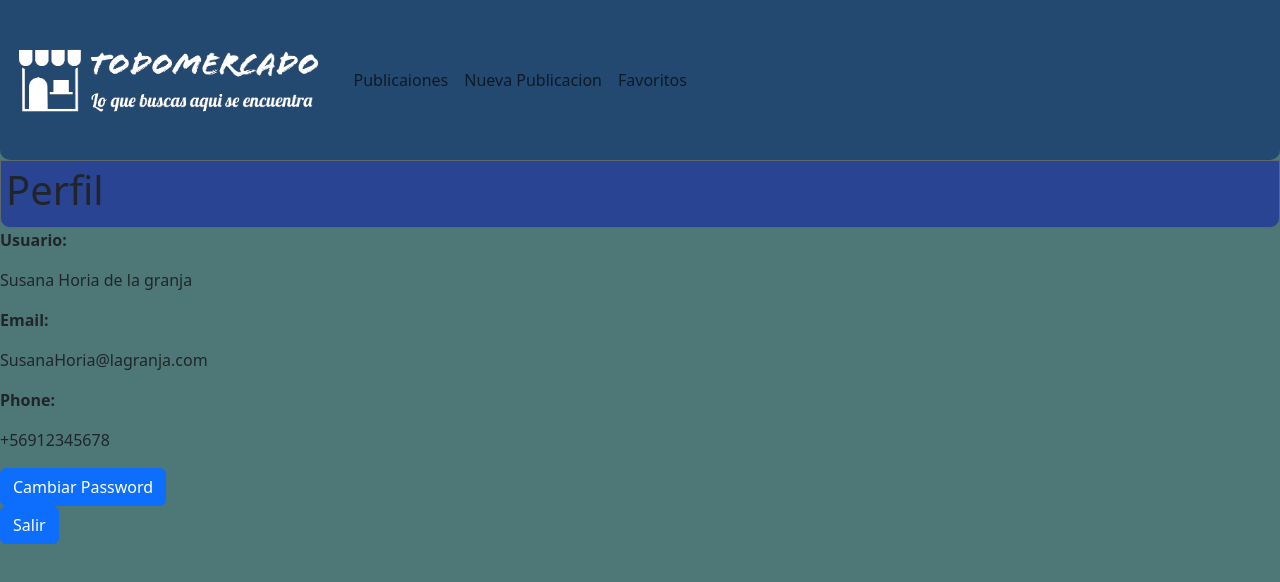
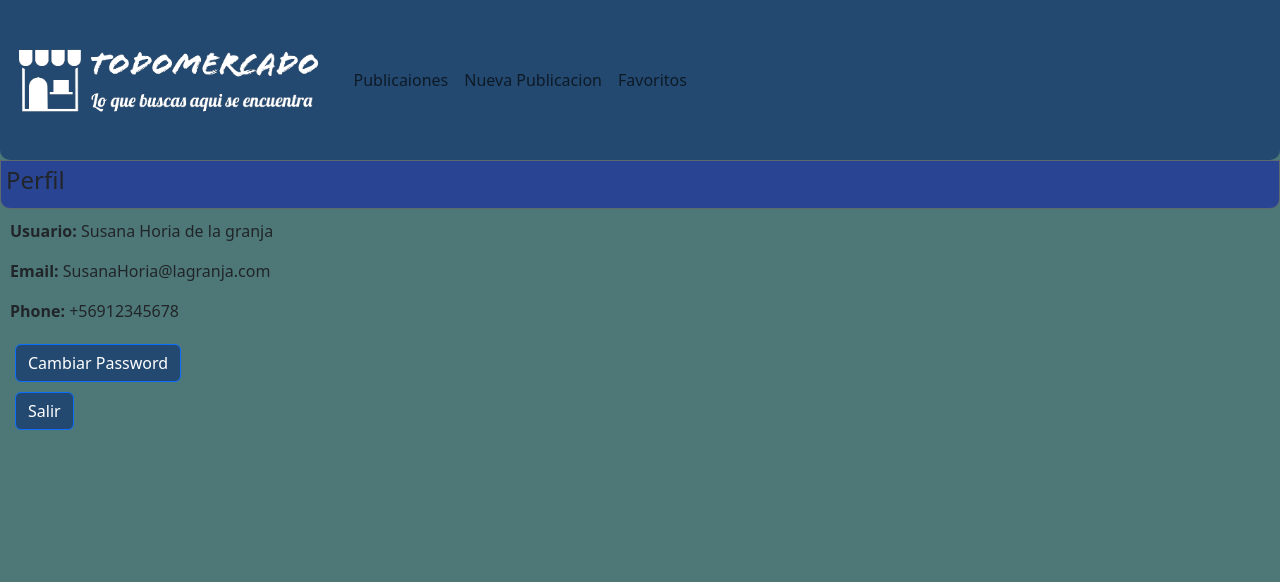
Before and after one commit to Voldeltiem/ProyectoFinalMarketPlace, a React (Vite) app in the folder MarketPlace/: page /perfil in a window 1280 px wide. Shown: the top 582 px of the page. Built offline with nearby package versions, Linux system fonts and the light colour scheme.

Commit message:
update front
se agrega carousel y se terminan detalles visuales

```diff
--- a/MarketPlace/src/components/Section.jsx
+++ b/MarketPlace/src/components/Section.jsx
@@ -1,9 +1,39 @@
 //seccion con publicidad
 import React from 'react'
+import Carousel from 'react-bootstrap/Carousel';
+import Imagen from '../assets/TodoMercado-logos_white.png';
 
 function Section() {
   return (
-    <div id="section">Section</div>
+    <div id="section">
+      <Carousel>
+        <Carousel.Item>
+          <img className='imagenCarousel' src={Imagen} alt="" />
+          <Carousel.Caption>
+            <h3>First slide label</h3>
+            <p>Nulla vitae elit libero, a pharetra augue mollis interdum.</p>
+          </Carousel.Caption>
+        </Carousel.Item>
+        <Carousel.Item>
+          <img className='imagenCarousel' src={Imagen} alt="" />
+
+          <Carousel.Caption>
+            <h3>Second slide label</h3>
+            <p>Lorem ipsum dolor sit amet, consectetur adipiscing elit.</p>
+          </Carousel.Caption>
+        </Carousel.Item>
+        <Carousel.Item>
+          <img className='imagenCarousel' src={Imagen} alt="" />
+
+          <Carousel.Caption>
+            <h3>Third slide label</h3>
+            <p>
+              Praesent commodo cursus magna, vel scelerisque nisl consectetur.
+            </p>
+          </Carousel.Caption>
+        </Carousel.Item>
+      </Carousel>
+    </div>
   )
 }
 
--- a/MarketPlace/src/index.css
+++ b/MarketPlace/src/index.css
@@ -5,7 +5,7 @@
 }
 
 #market {
-    margin-top: 60px;
+    margin-top: 10px;
     display: grid;
     grid-template-columns: repeat(auto-fill, minmax(300px, 1fr));
     background-color: #4E7877;
@@ -81,6 +81,47 @@
 body {
     background-color: #4E7877;
 }
+#login {
+    margin: 15px;
+    padding: 10px;
+    border: 1px solid #2A4494;
+    border-radius: 10px;
+    background-color: #5C6A6B;
+}
+#conteinerButomLogin {
+    display: flex;
+    justify-content: flex-start;
+}
+.colorBoton {
+    background-color: #244970;
+    margin: 5px;
+}
+#h1Titulo {
+    width: 100%;
+    border-radius: 0px 0px 10px 10px;
+    background-color: #2A4494;
+}
+#registro {
+    margin: 0px 5px 0px 5px;
+    padding: 5px;
+}
+#datosPhone {
+    margin: 5px;
+    padding: 5px;
+    height: 100vh;
+}
+#formularioPublicacion {
+    position: fixed;
+    margin: 15px;
+}
+h1{
+    font-size:x-large;
+}
+.imagenCarousel{
+    width: 60vh;
+    margin: auto;
+    display: block;
+}
 @media (max-width: 768px) {
     .color {
         color: #5C6A6B;
@@ -153,7 +194,6 @@ body {
     #salirButtom {
         margin-top: 10px;
     }
-
 
     .bodytarjetaDetalle {
         background-color: #224870;
--- a/MarketPlace/src/views/Favoritos.jsx
+++ b/MarketPlace/src/views/Favoritos.jsx
@@ -1,15 +1,20 @@
 import React from 'react'
 import Nava from "../components/Nava";
 import Market  from '../components/Market';
+import NavaDesk from '../components/NavaDesk';
+import { useMediaQuery } from 'react-responsive';
 
 function Favoritos() {
+  const isMobile = useMediaQuery({ maxWidth: 768 });
+
   return (
     <div>
+      {!isMobile && <NavaDesk />}
       <div id='h1Titulo'>
-        <h1>Perfil</h1>
+        <h1>Favoritos</h1>
       </div>
       <Market />
-      <Nava />
+      {isMobile && <Nava />}
     </div>
   )
 }
--- a/MarketPlace/src/views/Login.jsx
+++ b/MarketPlace/src/views/Login.jsx
@@ -2,21 +2,26 @@ import React from 'react'
 import Form from 'react-bootstrap/Form';
 import Nava from "../components/Nava"
 import Button from 'react-bootstrap/Button';
+import NavaDesk from '../components/NavaDesk';
 import { useNavigate } from 'react-router';
+import { useMediaQuery } from 'react-responsive';
+
 
 function Login() {
   const navigate = useNavigate()
+  const isMobile = useMediaQuery({ maxWidth: 768 })
 
-  const registroClick = ()=>{
+  const registroClick = () => {
     navigate("/registro")
   }
-  const inicioClick = ()=>{
+  const inicioClick = () => {
     navigate("/")
   }
 
   return (
     <div>
-      <Nava/>
+      {isMobile && <Nava />}
+      {!isMobile && <NavaDesk />}
       <div id='login'>
         <Form>
           <Form.Group className="mb-3" controlId="exampleForm.ControlInput1">
--- a/MarketPlace/src/views/NuevaPublicacion.jsx
+++ b/MarketPlace/src/views/NuevaPublicacion.jsx
@@ -28,7 +28,7 @@ function NuevaPublicacion() {
     <div>
       {!isMobile && <NavaDesk />}
       <div id='h1Titulo'>
-        <h1>Perfil</h1>
+        <h1>Nueva Publicacion</h1>
       </div>
       <Form id='formularioPublicacion' noValidate validated={validated} onSubmit={handleSubmit}>
         <Row className="mb-3">
--- a/MarketPlace/src/views/Perfil.jsx
+++ b/MarketPlace/src/views/Perfil.jsx
@@ -9,7 +9,6 @@ import NavaDesk from '../components/NavaDesk'
 function Perfil() {
   const isMobile = useMediaQuery({ maxWidth: 768 })
   return (
-
     <div>
       {!isMobile && <NavaDesk />}
       <div id='h1Titulo'>
@@ -19,16 +18,13 @@ function Perfil() {
       <div>
         <div id='datosPhone'>
           <div className='conteinerDatos'>
-            <p><strong>Usuario:</strong> </p>
-            <p>Susana Horia de la granja</p>
+            <p><strong>Usuario:</strong> Susana Horia de la granja</p>
           </div>
           <div className='conteinerDatos'>
-            <p><strong>Email:</strong> </p>
-            <p>SusanaHoria@lagranja.com</p>
+            <p><strong>Email:</strong> SusanaHoria@lagranja.com</p>
           </div>
           <div className='conteinerDatos'>
-            <p><strong>Phone:</strong> </p>
-            <p>+56912345678</p>
+            <p><strong>Phone:</strong> +56912345678</p>
           </div>
           <div className='conteinerDatos'>
             <Button className='colorBoton'>Cambiar Password</Button>
--- a/MarketPlace/src/views/Publicaciones.jsx
+++ b/MarketPlace/src/views/Publicaciones.jsx
@@ -12,7 +12,7 @@ function Publicaciones() {
         <div>
             {!isMobile && <NavaDesk/>}
             <div id='h1Titulo'>
-                <h1>Perfil</h1>
+                <h1>Publicaciones</h1>
             </div>
             <Market />
             <Footer />
--- a/MarketPlace/src/views/Registro.jsx
+++ b/MarketPlace/src/views/Registro.jsx
@@ -4,9 +4,12 @@ import Col from 'react-bootstrap/Col';
 import Form from 'react-bootstrap/Form';
 import Row from 'react-bootstrap/Row';
 import Nava from "../components/Nava";
+import NavaDesk from '../components/NavaDesk';
+import { useMediaQuery } from 'react-responsive';
 
 function Registro() {
   const [validated, setValidated] = useState(false);
+  const isMobile = useMediaQuery({ maxWidth: 768 })
 
   const handleSubmit = (event) => {
     const form = event.currentTarget;
@@ -19,7 +22,8 @@ function Registro() {
 
   return (
     <div>
-      <Nava />
+      {isMobile && <Nava />}
+      {!isMobile && <NavaDesk />}
       <div id='h1Titulo'>
         <h1>Nuevo Usuario</h1>
       </div>
@@ -43,6 +47,7 @@ function Registro() {
               placeholder="cultivos@naturales.cl"
             />
             <Form.Control.Feedback>este sera tu correo de ingreso!</Form.Control.Feedback>
+          </Form.Group>
           <Form.Group as={Col} md="4" controlId="validationCustom03">
             <Form.Label>Password</Form.Label>
             <Form.Control
@@ -57,7 +62,6 @@ function Registro() {
               placeholder="repite tu contraseña"
             />
             <Form.Control.Feedback>tu contraseña debe tener un lago de 8 caracteres y al menos un numero!</Form.Control.Feedback>
-            </Form.Group>
           </Form.Group>
           <Form.Group as={Col} md="4" controlId="validationCustom04">
             <Form.Label>Phone</Form.Label>
```
Also changed, not shown: 1 other file (tests, documents, lock files or other folders). Lines whose indentation alone changed are shown as unchanged.
